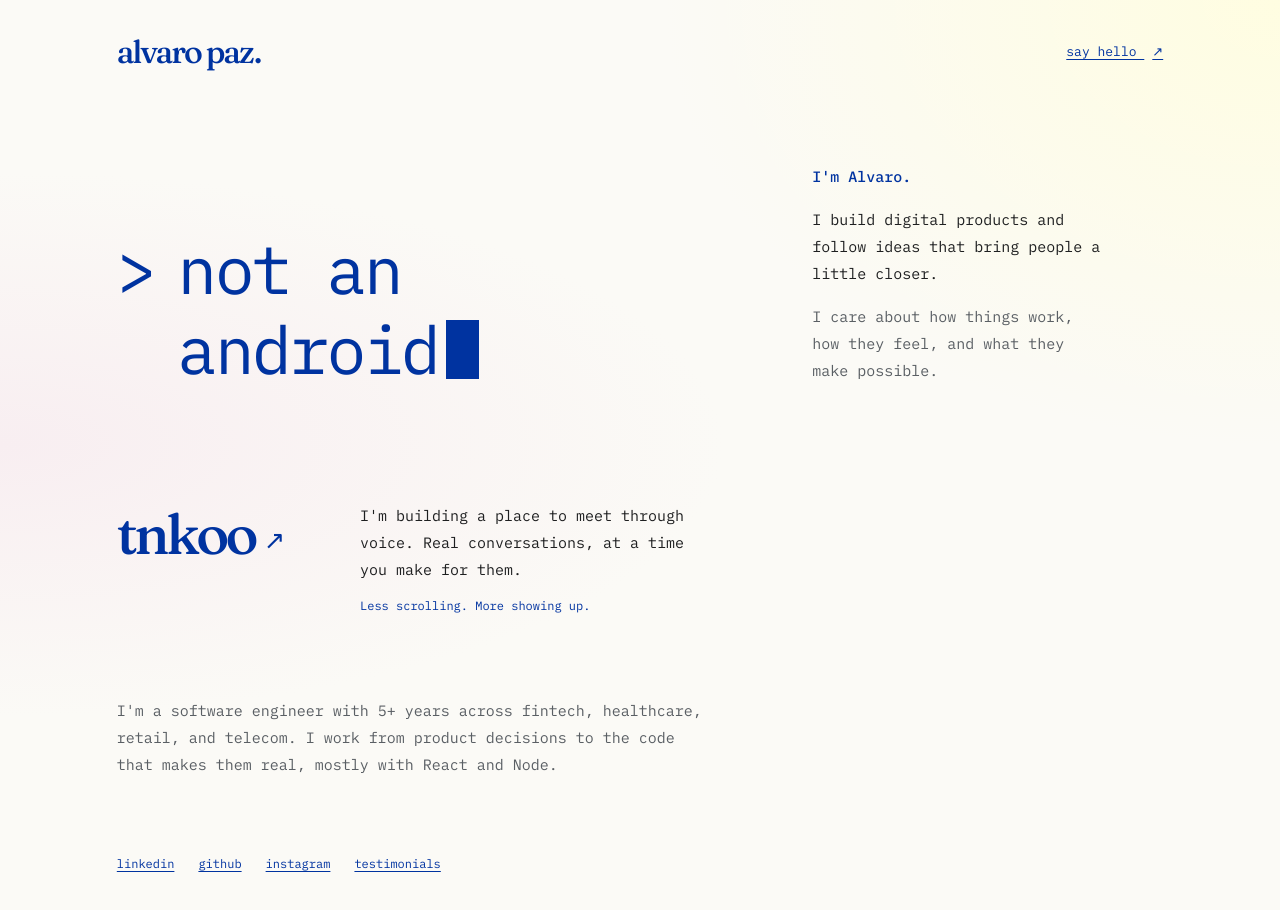
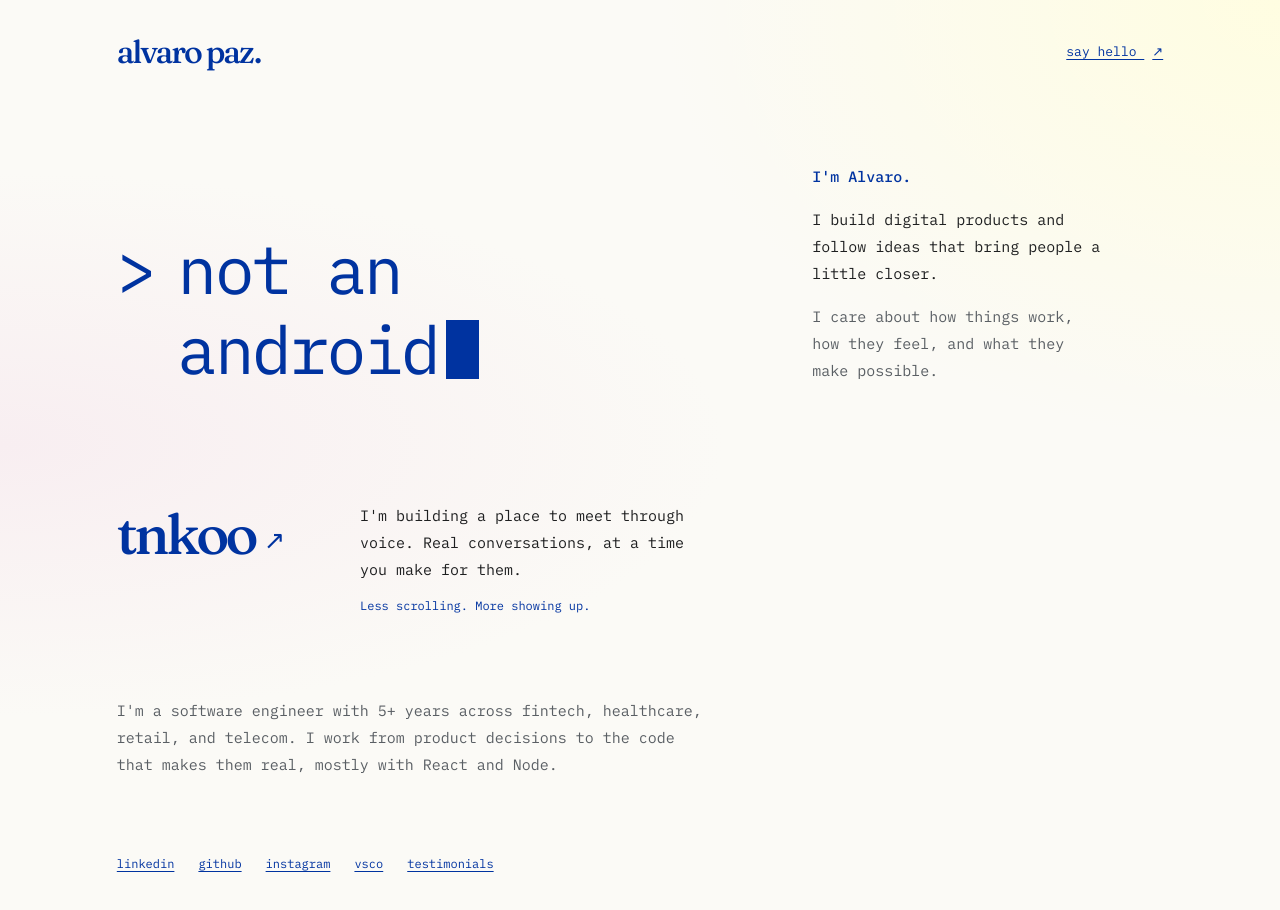
Before and after one commit to alvaropazz/alvaropazz.github.io, a plain HTML site: page index.html in a window 1280 px wide. Drawn offline with Linux system fonts and the light colour scheme.

Commit message:
Add VSCO profile link

```diff
--- a/index.html
+++ b/index.html
@@ -57,6 +57,7 @@
         <a href="https://linkedin.com/in/alvaropaz">linkedin</a>
         <a href="https://github.com/alvar0paz">github</a>
         <a href="https://instagram.com/alvapazz">instagram</a>
+        <a href="https://vsco.co/alvapazz">vsco</a>
         <a href="https://my.searchlight.ai/alvaropaz">testimonials</a>
       </nav>
     </footer>
```
